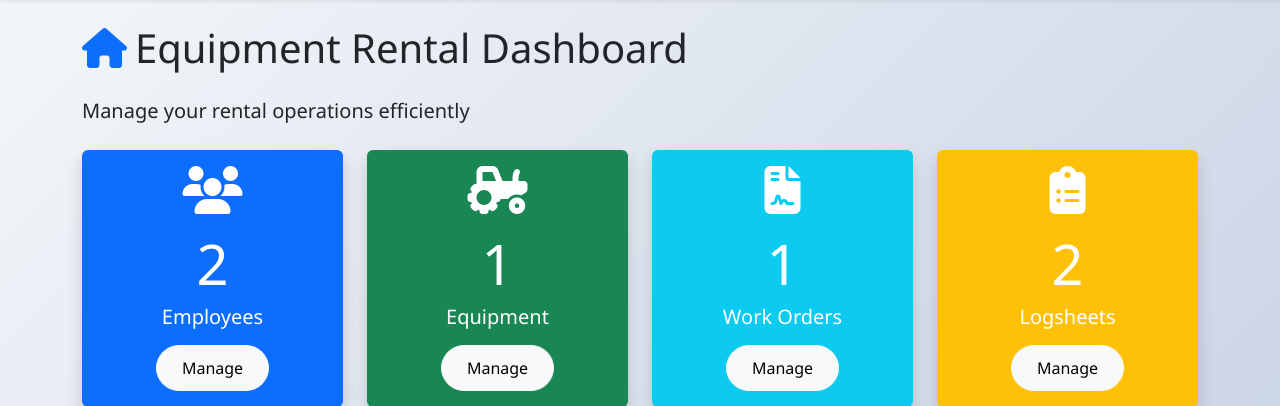
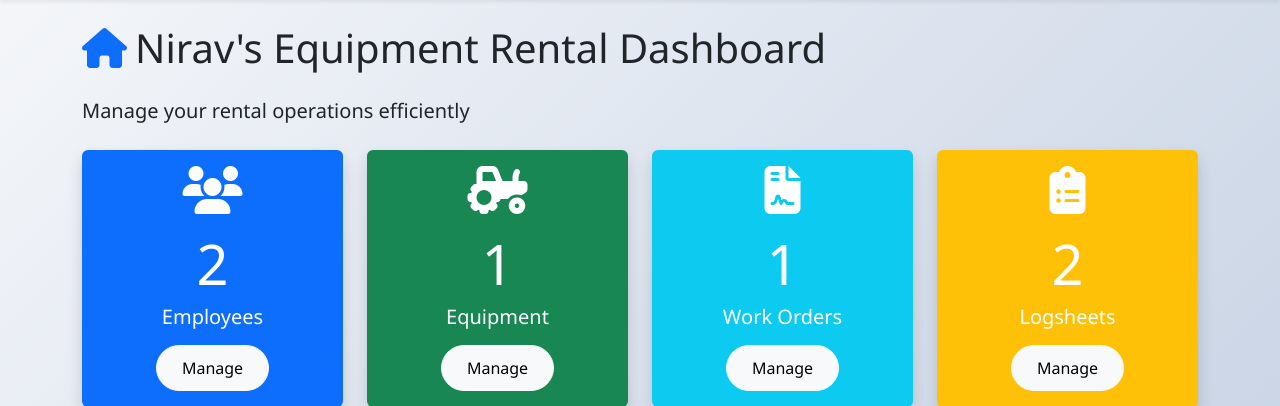
Before and after one commit to Nirav5238/Project, a Flask app: page / in a window 1280 px wide. Shown: the part 62-468 px from the top of the page. Run offline with Flask 3, Linux system fonts and the light colour scheme; a user stored in the database is signed in; data comes from the database, SQL or seed files in the repository.

Commit message:
Update dashboard title to include owner's name

```diff
--- a/templates/index.html
+++ b/templates/index.html
@@ -1,7 +1,7 @@
 {% extends "base.html" %}
 {% block title %}Dashboard{% endblock %}
 {% block content %}
-<h1 class="mb-4"><i class="fas fa-home text-primary me-2"></i>Equipment Rental Dashboard</h1>
+<h1 class="mb-4"><i class="fas fa-home text-primary me-2"></i>Nirav's Equipment Rental Dashboard</h1>
 <p class="lead mb-4">Manage your rental operations efficiently</p>
 
 <div class="row g-4 mb-5">
```
